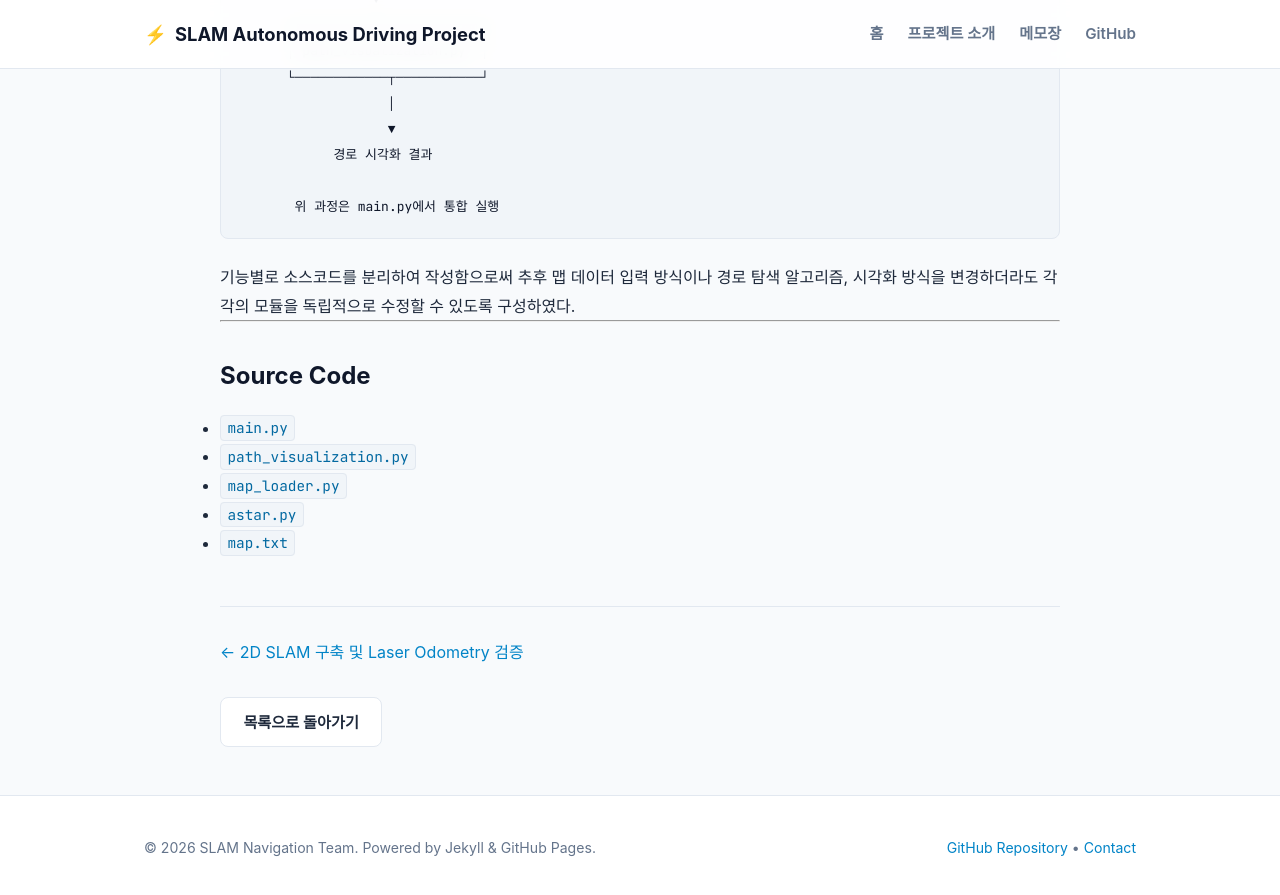
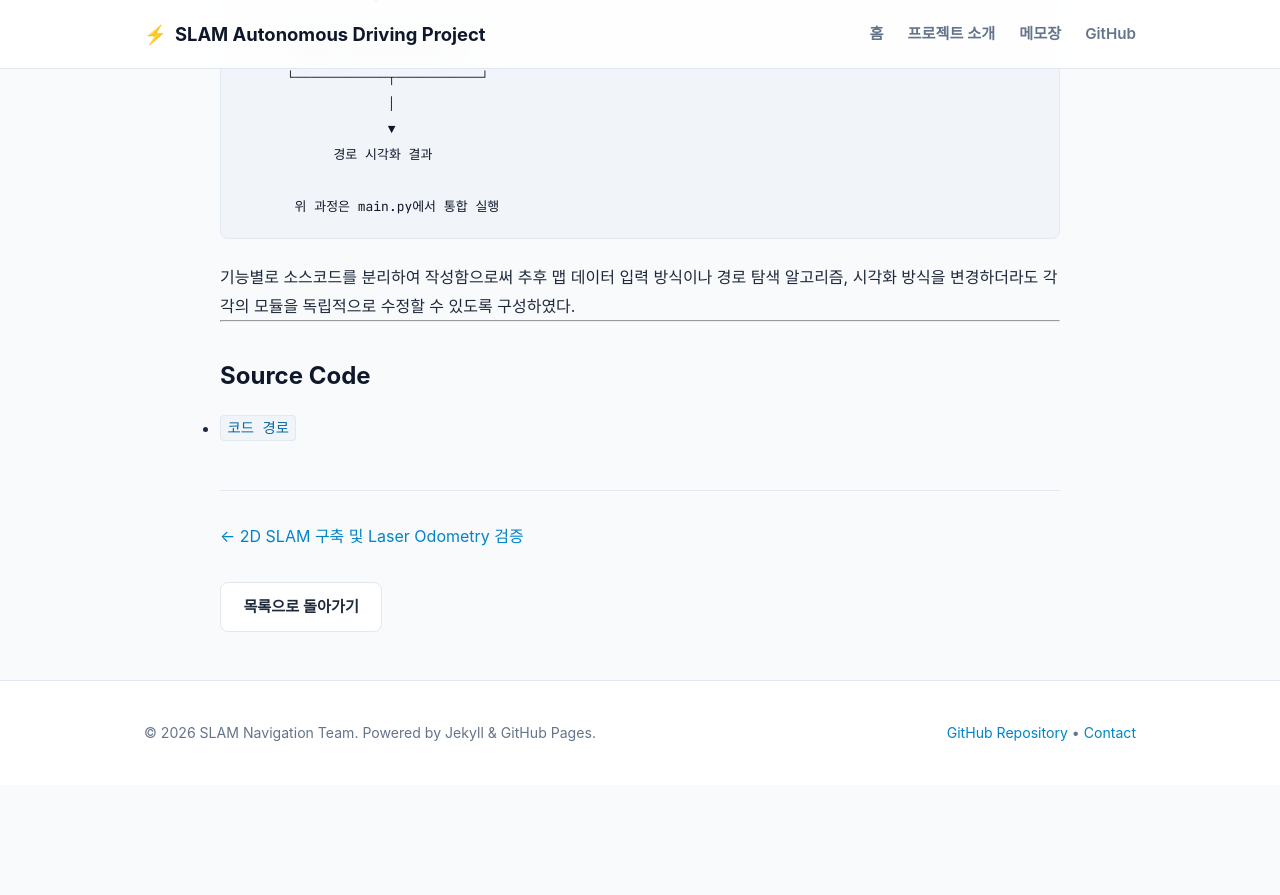
Before and after one commit to slam-navigation-project/slam-navigation-site, a Jekyll site: the page built from _posts/2026-10-03-Algorithm-test.md, in a window 1280 px wide and 900 px high, scrolled down 5565 px. Shown: the top 895 px of the window. Built offline with Jekyll 4.4.1, drawn with Linux system fonts in a browser that asks for light colours; some web fonts are replaced; after the commit the page ends 6350 px from its top, so only the background shows below that.

Commit message:
Update 2026-10-03-Algorithm-test.md

```diff
--- a/_posts/2026-10-03-Algorithm-test.md
+++ b/_posts/2026-10-03-Algorithm-test.md
@@ -241,8 +241,4 @@ from path_visualization import path_visualization
 
 ##  Source Code
 
-- [`main.py`]({{ './assets/code/main.py' | relative_url }})
-- [`path_visualization.py`]({{ './assets/code/path_visualization.py' | relative_url }})
-- [`map_loader.py`]({{ './assets/code/map_loader.py' | relative_url }})
-- [`astar.py`]({{ './assets/code/astar.py' | relative_url }})
-- [`map.txt`]({{ './assets/code/map.txt' | relative_url }})
+- [`코드 경로`]({{ './assets/code' | relative_url }})
```
